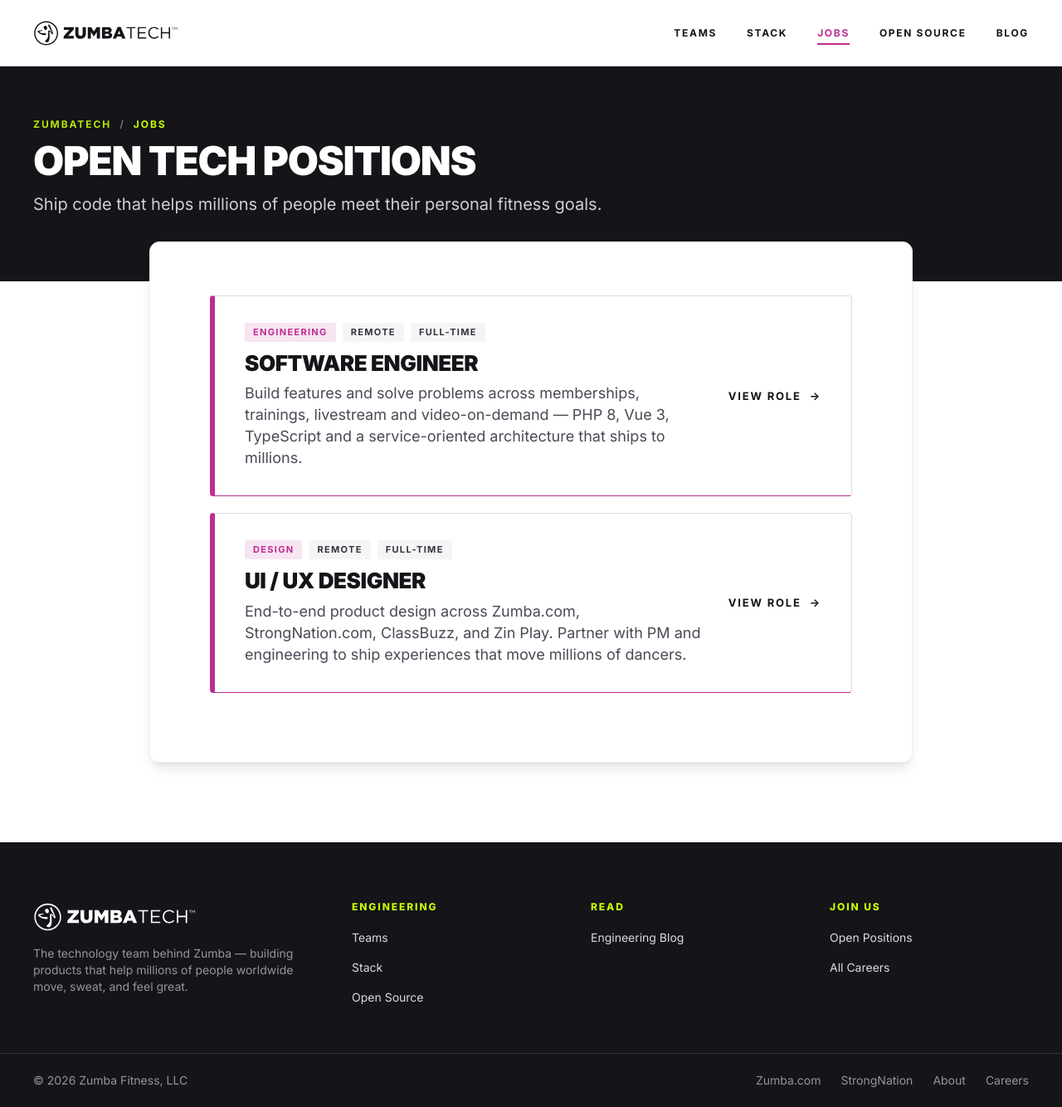
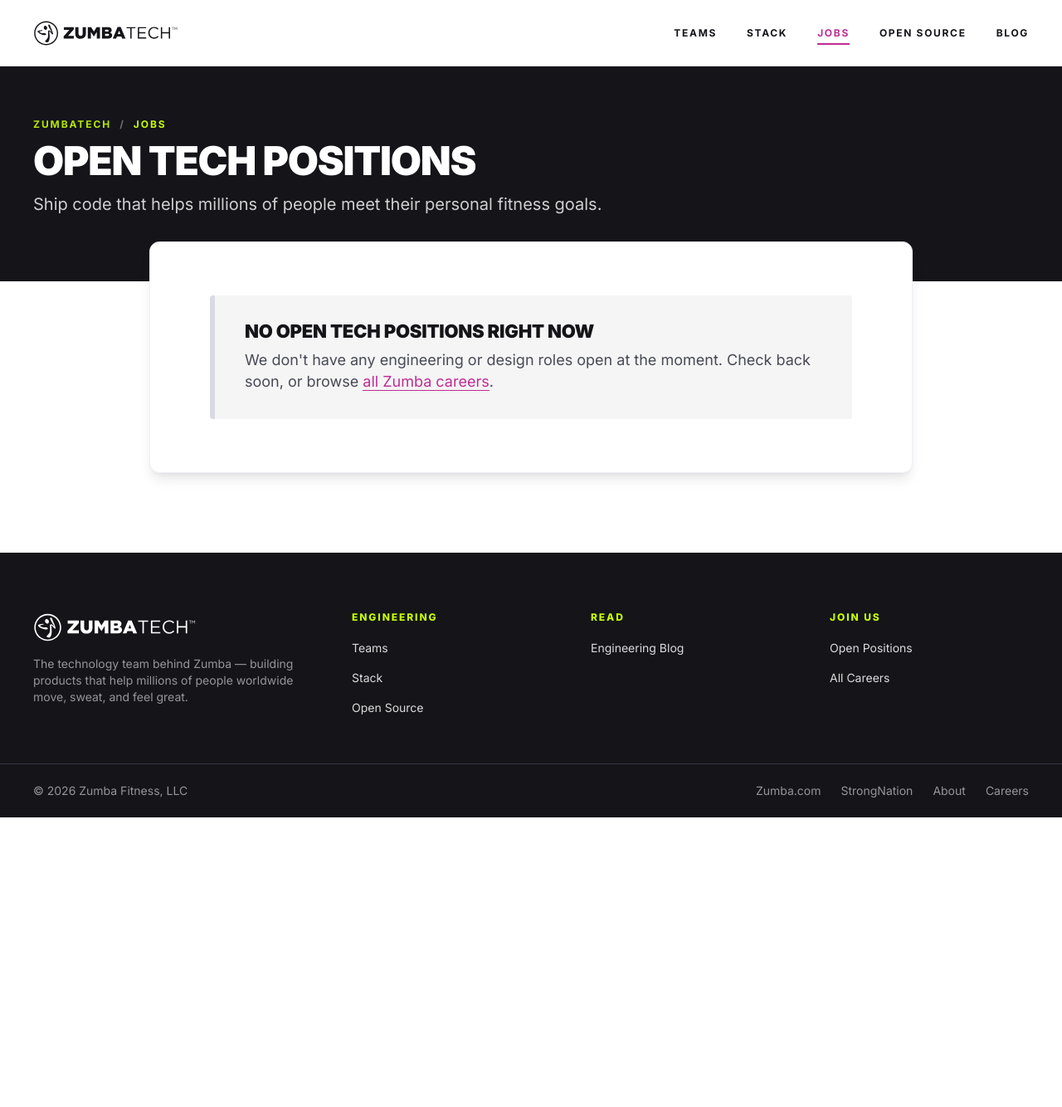
Before and after one commit to zumba/zumba.github.com, a Jekyll site: the page built from jobs.html, in a window 1280 px wide and 1334 px high. Shown: the whole window at 83% size. Built offline with Jekyll 4.4.1, drawn with Linux system fonts in a browser that asks for light colours.

Commit message:
feat: allow job positions to be deactivated
Add an `open` front matter flag to each job page. The jobs listing and
sitemap are now generated from job page front matter and only include
open positions. Closed positions keep their page (so old links work) but
show a "not currently open" notice, hide the Apply button, and are
marked noindex. The jobs listing shows an empty state when nothing is
open.

Both current positions (Software Engineer, UI / UX Designer) are closed.

Co-Authored-By: Claude Opus 5.5 (1M context) <noreply@anthropic.com>
Claude-Session: https://claude.ai/code/session_011MskhRAzqi1ur6xLsFZbXq

```diff
--- a/_layouts/modern.html
+++ b/_layouts/modern.html
@@ -16,6 +16,9 @@
   <meta name="twitter:card" content="summary_large_image">
   {% endif %}
   <link href="{{ site.url }}{{ page.url }}" rel="canonical">
+  {% if page.open == false %}
+  <meta name="robots" content="noindex">
+  {% endif %}
   <link rel="preconnect" href="https://fonts.googleapis.com">
   <link rel="preconnect" href="https://fonts.gstatic.com" crossorigin>
   <link href="https://fonts.googleapis.com/css2?family=Inter:wght@100..900&display=swap" rel="stylesheet">
--- a/css/tech.css
+++ b/css/tech.css
@@ -702,6 +702,32 @@ sup, .tm {
 .job-card:hover .view { color: var(--z-plum); }
 .job-card:hover .view span { transform: translateX(4px); }
 
+.job-empty {
+  padding: 32px 36px;
+  background: var(--z-gray-100);
+  border-left: 6px solid var(--z-gray-200);
+  border-radius: 4px;
+}
+.job-empty h2 {
+  font-size: 22px;
+  margin: 0 0 10px;
+}
+.job-empty p {
+  font: var(--body-md);
+  color: var(--z-gray-600);
+  margin: 0;
+}
+
+.job-closed-notice {
+  margin-bottom: 28px;
+  padding: 18px 22px;
+  background: rgba(190,45,147,.08);
+  border-left: 4px solid var(--z-plum);
+  border-radius: 2px;
+  font: var(--body-md);
+}
+.job-closed-notice strong { display: block; margin-bottom: 4px; }
+
 .back-link {
   display: inline-flex;
   align-items: center;
--- a/jobs.html
+++ b/jobs.html
@@ -18,43 +18,34 @@ data_page: jobs
 
   <section class="page-card">
     <div class="card-content">
+      {% assign open_jobs = site.pages | where_exp: "p", "p.path contains 'jobs/'" | where: "open", true | sort: "order" %}
+      {% if open_jobs.size > 0 %}
       <ul class="job-list">
+        {% for job in open_jobs %}
         <li>
-          <a class="job-card" href="/jobs/software-engineer/">
+          <a class="job-card" href="{{ job.url }}">
             <div>
               <div class="meta">
-                <span class="chip is-team">Engineering</span>
-                <span class="chip is-loc">Remote</span>
-                <span class="chip">Full-time</span>
+                <span class="chip is-team">{{ job.team }}</span>
+                <span class="chip is-loc">{{ job.location }}</span>
+                <span class="chip">{{ job.employment_type }}</span>
               </div>
-              <h2>Software Engineer</h2>
-              <p>
-                Build features and solve problems across memberships, trainings, livestream and
-                video-on-demand &mdash; PHP 8, Vue 3, TypeScript and a service-oriented architecture
-                that ships to millions.
-              </p>
+              <h2>{{ job.title | split: " — " | first }}</h2>
+              <p>{{ job.summary }}</p>
             </div>
             <span class="view">View role <span aria-hidden="true">→</span></span>
           </a>
         </li>
-        <li>
-          <a class="job-card" href="/jobs/ui-ux-designer/">
-            <div>
-              <div class="meta">
-                <span class="chip is-team">Design</span>
-                <span class="chip is-loc">Remote</span>
-                <span class="chip">Full-time</span>
-              </div>
-              <h2>UI / UX Designer</h2>
-              <p>
-                End-to-end product design across Zumba.com, StrongNation.com, ClassBuzz, and Zin Play.
-                Partner with PM and engineering to ship experiences that move
-                millions of dancers.
-              </p>
-            </div>
-            <span class="view">View role <span aria-hidden="true">→</span></span>
-          </a>
-        </li>
+        {% endfor %}
       </ul>
+      {% else %}
+      <div class="job-empty">
+        <h2>No open tech positions right now</h2>
+        <p>
+          We don't have any engineering or design roles open at the moment. Check back soon, or
+          browse <a href="https://www.zumba.com/careers" target="_blank" rel="noopener">all Zumba careers</a>.
+        </p>
+      </div>
+      {% endif %}
     </div>
   </section>
```
Also changed, not shown: _includes/job-apply.html (added, +8 -0 lines), _includes/job-closed-notice.html (added, +7 -0 lines), jobs/software-engineer.html (+15 -6 lines), jobs/ui-ux-designer.html (+15 -6 lines), sitemap.xml (+5 -7 lines).
